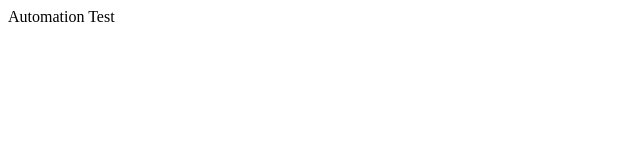
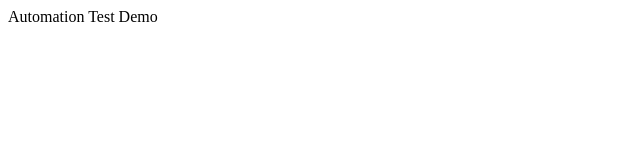
Before and after one commit to kumar86sandeep/automation-demo, a plain HTML site: page index.html in a window 1280 px wide. Shown: the full height of the page, 0-640 px from the left. Drawn offline with Linux system fonts and the light colour scheme.

Commit message:
applied changes

```diff
--- a/index.html
+++ b/index.html
@@ -8,6 +8,6 @@
   <link rel="icon" type="image/x-icon" href="favicon.ico">
 </head>
 <body>
-  Automation Test
+  Automation Test Demo
 </body>
 </html>
```
